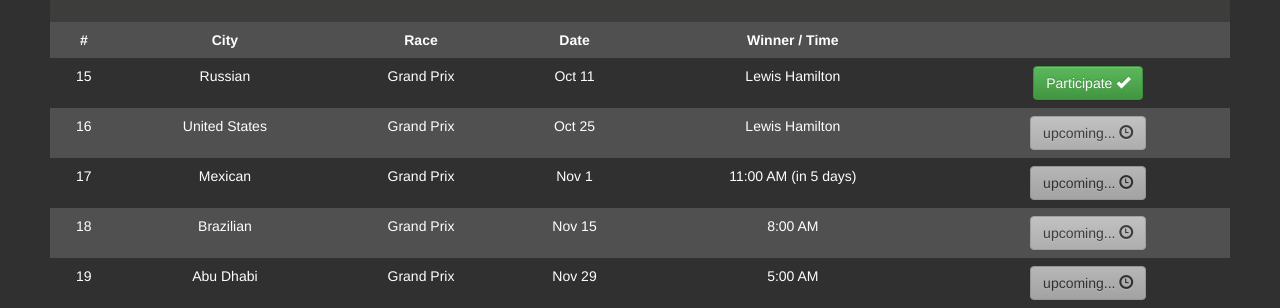
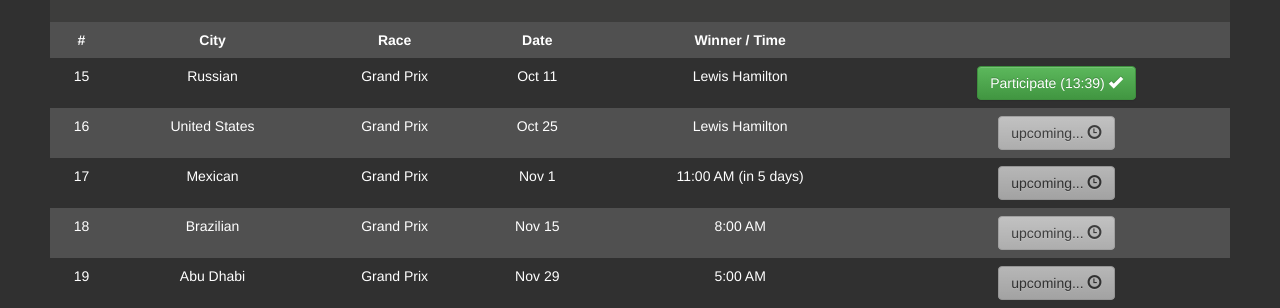
Before and after one commit to mweisz/sap-kart, a plain HTML site: page player_overview.html in a window 1280 px wide. Shown: the part 557-865 px from the top of the page. Drawn offline with nearby package versions, Linux system fonts and the light colour scheme.

Commit message:
Add countdown until match starts.

```diff
--- a/player_overview.html
+++ b/player_overview.html
@@ -14,6 +14,8 @@
         <link rel="stylesheet" href="css/tables.css">
 
         <script src="js/vendor/modernizr-2.8.3-respond-1.4.2.min.js"></script>
+
+
     </head>
     <body>
 
@@ -118,7 +120,7 @@
             <td>Oct 11</td>
             <td>Lewis Hamilton</td>
             <td>
-                <button onclick="location.href='driverSelection.html'" type="button" class="btn btn-success" aria-label="Left Align">Participate
+                <button onclick="location.href='driverSelection.html'" type="button" class="btn btn-success" aria-label="Left Align">Participate  (<span id="starts-in">13:44</span>)
                     <span class="glyphicon glyphicon-ok" aria-hidden="true"></span>
                 </button>
 </td>
@@ -141,6 +143,7 @@
             <td>Grand Prix</td>
             <td>Nov 1</td>
             <td>11:00 AM (in 5 days)</td>
+
             <td>
                               <button type="button" class="btn btn-default disabled" aria-label="Left Align">upcoming...
                     <span class="glyphicon glyphicon-time" aria-hidden="true"></span>
@@ -155,7 +158,9 @@
             <td>Grand Prix</td>
             <td>Nov 15</td>
             <td>8:00 AM</td>
+
             <td>
+
                               <button type="button" class="btn btn-default disabled" aria-label="Left Align">upcoming...
                     <span class="glyphicon glyphicon-time" aria-hidden="true"></span>
                 </button>
@@ -168,6 +173,7 @@
             <td>Grand Prix</td>
             <td>Nov 29</td>
             <td>5:00 AM</td>
+
             <td>
                               <button type="button" class="btn btn-default disabled" aria-label="Left Align">upcoming...
                     <span class="glyphicon glyphicon-time" aria-hidden="true"></span>
@@ -184,6 +190,17 @@
 
     </div> <!-- /container -->        <script src="//ajax.googleapis.com/ajax/libs/jquery/1.11.2/jquery.min.js"></script>
         <script>window.jQuery || document.write('<script src="js/vendor/jquery-1.11.2.min.js"><\/script>')</script>
+        <script>
+          setInterval(change, 1000);
+            var counter = 823;
+          var elem = document.getElementById("starts-in");
+              function change() {
+               elem.innerHTML = Math.floor(counter / 60) + ":" + (counter % 60);
+                  counter--;
+              }
+
+        </script>
+
 
         <script src="js/vendor/bootstrap.min.js"></script>
 
```
